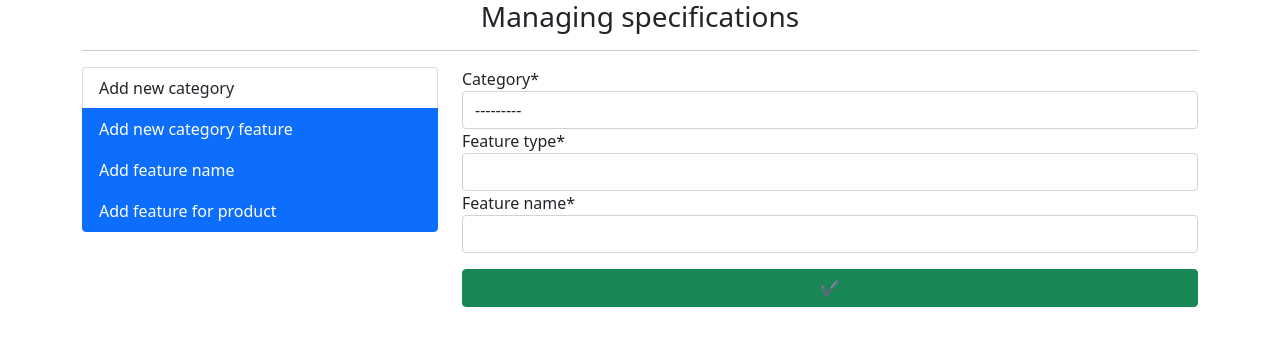
After one commit to polinasevko/django-project, a Django app: page /spec/new-feature/ in a window 1280 px wide. The commit adds this page. Shown: the top 354 px of the page. Run offline with Django 3.2, Linux system fonts and the light colour scheme; data that the repository does not hold is empty; some libraries are stand-ins or nearby versions.

Commit message:
'create new category' and 'new feature type'

```diff
--- a/shop/mainapp/urls.py
+++ b/shop/mainapp/urls.py
@@ -1,7 +1,6 @@
 from django.urls import path
 from django.contrib.auth.views import LogoutView
-from .views import BaseView, ProfileView, SignInView, LoginView, MakeOrderMixin, ChangeNumberOfItemsView, CheckoutView, DeleteFromCartView, ProductDetailView, AddToCartView, CategoryDetailView, CartView
-
+from .views import *
 
 urlpatterns = [
     path('', BaseView.as_view(), name='base'),
@@ -12,7 +11,7 @@ urlpatterns = [
     path('remove-from-cart/<str:slug>', DeleteFromCartView.as_view(), name='remove-from-cart'),
     path('change-number-of-item/<str:slug>', ChangeNumberOfItemsView.as_view(), name='change-number-of-item'),
     path('checkout/', CheckoutView.as_view(), name='checkout'),
-    path('make-order/', MakeOrderMixin.as_view(), name='make-order'),
+    path('make-order/', MakeOrderView.as_view(), name='make-order'),
     path('login/', LoginView.as_view(), name='login'),
     path('logout/', LogoutView.as_view(next_page='/'), name='logout'),
     path('sign-in/', SignInView.as_view(), name='sign-in'),
--- a/shop/mainapp/views.py
+++ b/shop/mainapp/views.py
@@ -107,7 +107,7 @@ class CheckoutView(CartMixin, View):
         return render(request, 'checkout.html', context)
 
 
-class MakeOrderMixin(CartMixin, View):
+class MakeOrderView(CartMixin, View):
     @transaction.atomic
     def post(self, request, *args, **kwargs):
         form = OrderForm(request.POST or None)
--- a/shop/specification/admin.py
+++ b/shop/specification/admin.py
@@ -1,6 +1,6 @@
 from django.contrib import admin
 from .models import *
 
-admin.site.register(ProductSpec)
-admin.site.register(CategorySpec)
+admin.site.register(ProductFeature)
+admin.site.register(CategoryFeature)
 admin.site.register(Validator)
--- /dev/null
+++ b/shop/specification/forms.py
@@ -0,0 +1,15 @@
+from django import forms
+from mainapp.models import Category
+from .models import CategoryFeature
+
+
+class NewCategoryForm(forms.ModelForm):
+    class Meta:
+        model = Category
+        fields = '__all__'
+
+
+class NewCategoryFeatureForm(forms.ModelForm):
+    class Meta:
+        model = CategoryFeature
+        fields = '__all__'
--- a/shop/specification/models.py
+++ b/shop/specification/models.py
@@ -1,31 +1,31 @@
 from django.db import models
 
 
-class CategorySpec(models.Model):
+class CategoryFeature(models.Model):
     category = models.ForeignKey('mainapp.Category', on_delete=models.CASCADE)
-    specification = models.CharField(max_length=100)
-    name = models.CharField(max_length=50)
+    feature_type = models.CharField(max_length=100)
+    feature_name = models.CharField(max_length=50)
 
     def __str__(self):
-        return f"{self.category.name} | {self.specification}"
+        return f"{self.category.name} | {self.feature_type}"
 
 
 class Validator(models.Model):
     category = models.ForeignKey('mainapp.Category', on_delete=models.CASCADE)
-    key = models.ForeignKey(CategorySpec, on_delete=models.CASCADE)
+    key = models.ForeignKey(CategoryFeature, on_delete=models.CASCADE)
     valid_value = models.CharField(max_length=100)
 
     def __str__(self):
         return f"Category {self.category.name} " \
-               f"| Specification {self.key.specification}" \
+               f"| Specification {self.key.feature_type}" \
                f"| Valud value {self.valid_value}"
 
 
-class ProductSpec(models.Model):
+class ProductFeature(models.Model):
     product = models.ForeignKey('mainapp.Product', on_delete=models.CASCADE)
-    spec = models.ForeignKey(CategorySpec, on_delete=models.CASCADE)
+    feature = models.ForeignKey(CategoryFeature, on_delete=models.CASCADE)
     value = models.CharField(max_length=255)
 
     def __str__(self):
-        return f"Product {self.product.title} | Specification {self.spec.specification}" \
+        return f"Product {self.product.title} | Specification {self.spec.feature_type}" \
                f" - {self.value}"
--- /dev/null
+++ b/shop/specification/templates/new_feature.html
@@ -0,0 +1,13 @@
+{% extends 'product_spec.html' %}
+{% load crispy_forms_tags %}
+{% block content %}
+
+<div class="col-md-12">
+    <form action="{% url 'new-feature' %}" method="POST">
+        {% csrf_token %}
+        {{ form|crispy }}
+        <input type="submit" class="btn btn-success mb-5 mt-3 w-100" value="&#10004">
+    </form>
+</div>
+
+{% endblock content %}
--- a/shop/specification/templates/product_spec.html
+++ b/shop/specification/templates/product_spec.html
@@ -2,7 +2,6 @@
 <html lang="en">
 <head>
     <meta charset="UTF-8">
-    <title>Title</title>
     <link href="https://cdn.jsdelivr.net/npm/bootstrap@5.1.3/dist/css/bootstrap.min.css" rel="stylesheet" integrity="sha384-1BmE4kWBq78iYhFldvKuhfTAU6auU8tT94WrHftjDbrCEXSU1oBoqyl2QvZ6jIW3" crossorigin="anonymous">
 
 </head>
@@ -13,11 +12,10 @@
     <div class="row">
         <div class="col-md-4">
             <div class="list-group">
-                <a href="#" class="list-group-item list-group-item action">Add new category</a>
-                <a href="#" class="list-group-item list-group-item action">Add new specification</a>
-                <a href="#" class="list-group-item list-group-item action">Add specification name</a>
-                <a href="#" class="list-group-item list-group-item action">Add specification for product</a>
-                <a href="#" class="list-group-item list-group-item action">Edit product specification</a>
+                <a href="{% url 'new-category' %}" class="list-group-item list-group-item action {% if request.path == '/spec/new-category/' %} active {% endif %}">Add new category</a>
+                <a href="{% url 'new-feature' %}" class="list-group-item list-group-item action {% if request.path == '/spec/new-feature/' %} active {% endif %}">Add new category feature</a>
+                <a href="#" class="list-group-item list-group-item action {% if request.path == '/spec/new-feature/' %} active {% endif %}">Add feature name</a>
+                <a href="#" class="list-group-item list-group-item action {% if request.path == '/spec/new-feature/' %} active {% endif %}">Add feature for product</a>
             </div>
         </div>
         <div class="col-md-8">
--- a/shop/specification/urls.py
+++ b/shop/specification/urls.py
@@ -3,5 +3,7 @@ from .views import *
 
 urlpatterns = [
     path('', BaseSpecView.as_view(), name='base-spec'),
+    path('new-category/', NewCategoryView.as_view(), name='new-category'),
+    path('new-feature/', CreateNewFeatureView.as_view(), name='new-feature'),
 
 ]
--- a/shop/specification/views.py
+++ b/shop/specification/views.py
@@ -1,6 +1,42 @@
 from django.shortcuts import render
 from django.views import View
+from .forms import NewCategoryForm, NewCategoryFeatureForm
+from django.http import HttpResponseRedirect
+
 
 class BaseSpecView(View):
     def get(self, request, *args, **kwargs):
         return render(request, 'product_spec.html', {})
+
+
+class NewCategoryView(View):
+    def get(self, request, *args, **kwargs):
+        form = NewCategoryForm(request.POST or None)
+        context = {'form': form}
+        return render(request, 'new_category.html', context)
+
+    def post(self, request, *args, **kwargs):
+        form = NewCategoryForm(request.POST or None)
+        context = {'form': form}
+        if form.is_valid():
+            form.save()
+            return HttpResponseRedirect('/spec/')
+        return render(request, 'new_category.html', context)
+
+
+class CreateNewFeatureView(View):
+    def get(self, request, *args, **kwargs):
+        form = NewCategoryFeatureForm(request.POST or None)
+        context = {'form': form}
+        return render(request, 'new_feature.html', context)
+
+    def post(self, request, *args, **kwargs):
+        form = NewCategoryFeatureForm(request.POST or None)
+        context = {'form': form}
+        if form.is_valid():
+            new_feature = form.save(commit=False)
+            new_feature.category = form.cleaned_data['category']
+            new_feature.feature_type = form.cleaned_data['feature_type']
+            new_feature.save()
+            return HttpResponseRedirect('/spec/')
+        return render(request, 'new_feature.html', context)
```
Also changed, not shown: shop/specification/templates/new_category.html (added, +13 -0 lines).
